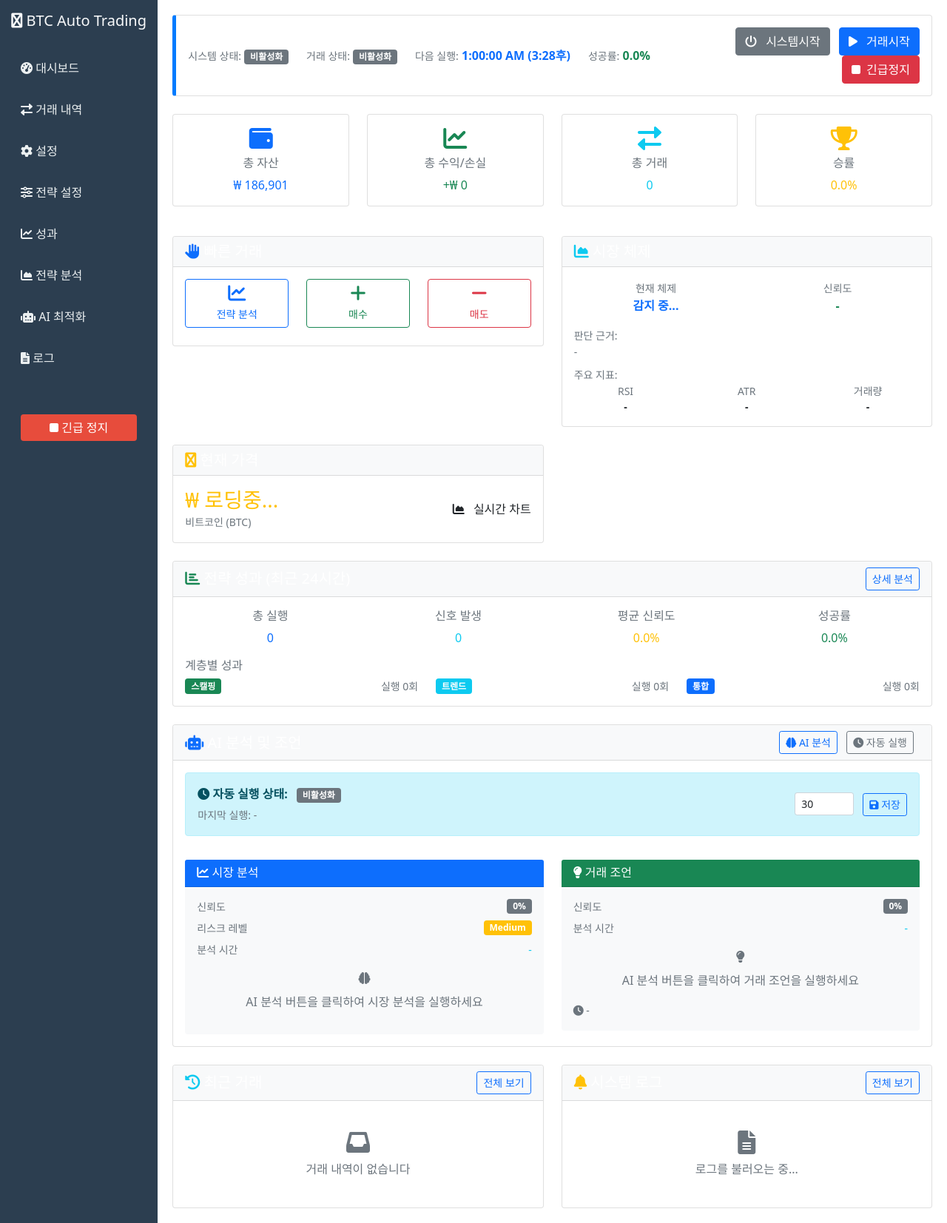
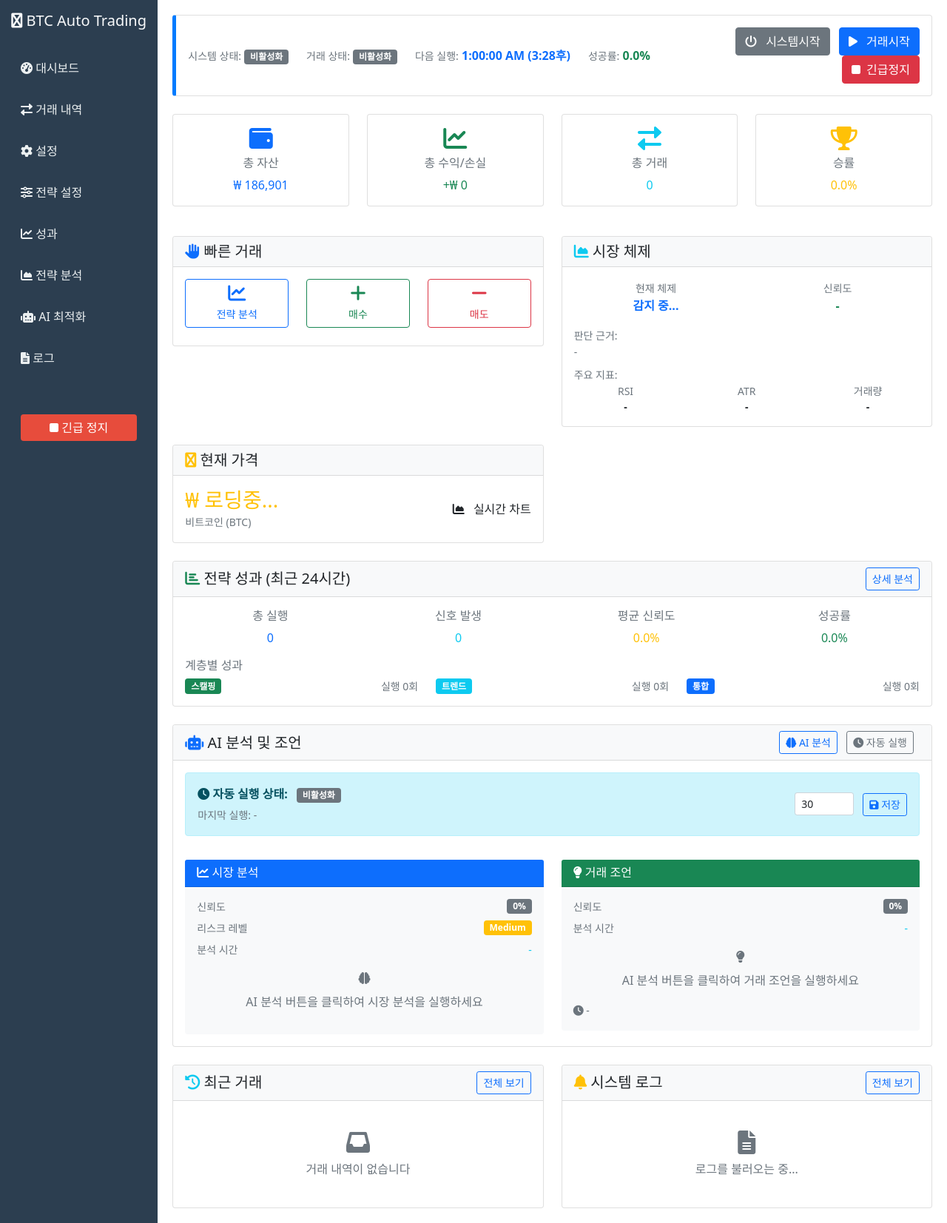
Before and after one commit to namseokyoo/bit_auto_v2_250712, a Flask app: page / in a window 1280 px wide. Shown: the whole page at 74% size. Run offline with Flask 3, Linux system fonts and the light colour scheme; data that the repository does not hold is empty.

Commit message:
Fix dashboard card title visibility issue
- Add CSS rule for .card-header.bg-light to use dark text color
- Fixes white text on light background visibility problem
- Card titles like '빠른 거래', '시장 체제' now properly visible

```diff
--- a/web/templates/base.html
+++ b/web/templates/base.html
@@ -42,6 +42,11 @@
         .card-header {
             background-color: #3498db;
             color: white;
+        }
+
+        .card-header.bg-light {
+            background-color: #f8f9fa !important;
+            color: #212529 !important;
         }
 
         .emergency-btn {
```
